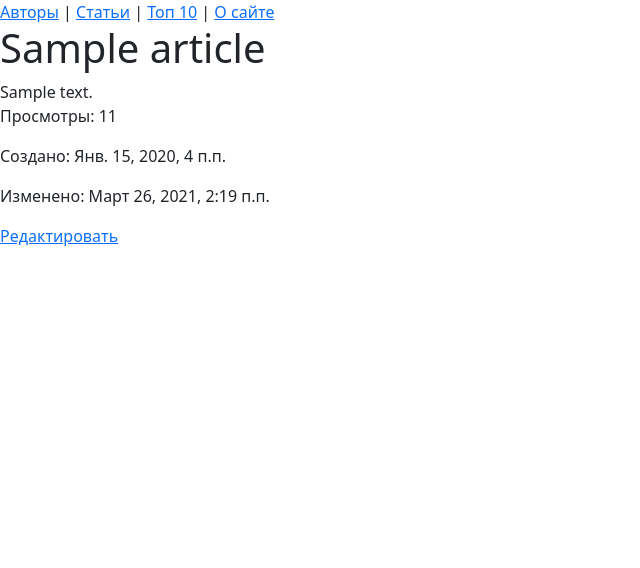
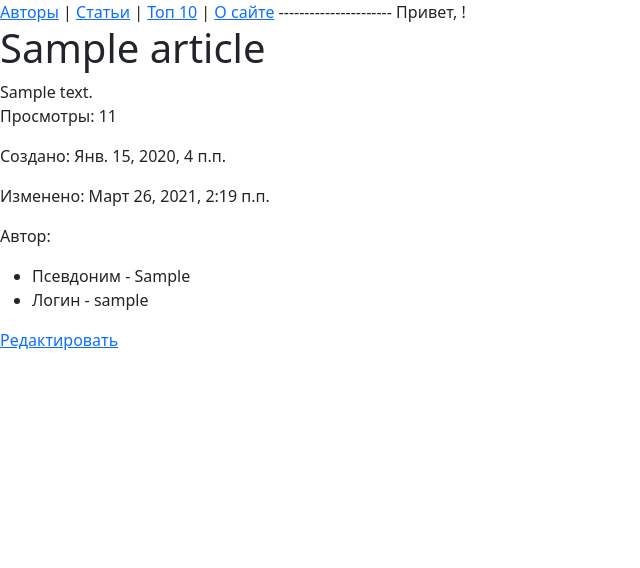
Before and after one commit to Amankaium/habr, a Django app: page /article/1/ in a window 1280 px wide. Shown: the top 568 px of the page, without its empty margins (0-640 px from the left). Run offline with Django 3.2, Linux system fonts and the light colour scheme; tables that the repository leaves empty hold one stand-in row (values such as "Sample post"); some libraries are stand-ins or nearby versions.

Commit message:
modified article addition

```diff
--- a/core/templates/article.html
+++ b/core/templates/article.html
@@ -6,6 +6,14 @@
     <p>Просмотры: {{ article.views }}</p>
     <p>Создано: {{ article.created_at }}</p>
     <p>Изменено: {{ article.updated_at }}</p>
+    <p>
+        Автор:
+        <ul>
+            <li>Псевдоним - {{ article.author.nik }}</li>
+            <li>Логин - {{ article.author.user.username }}</li>
+        </ul>
+
+    </p>
     <a href="{% url 'article-edit' article.id %}">Редактировать</a>
 
 {% endblock %}
--- a/core/templates/base.html
+++ b/core/templates/base.html
@@ -20,6 +20,8 @@
     <a href="{% url 'articles' %}">Статьи</a> |
     <a href="#">Топ 10</a> |
     <a href="{% url 'about' %}">О сайте</a>
+    ----------------------
+    <span>Привет, {{ request.user.username }}!</span>
 
     {% block content %}
     {% endblock %}
--- a/core/views.py
+++ b/core/views.py
@@ -57,5 +57,13 @@ def add_article(request):
         new_article = Article()
         new_article.title = title
         new_article.text = text
+        user = request.user
+
+        if not Author.objects.filter(user=user).exists():
+            author = Author(user=user, nik=user.username)
+            author.save()
+
+        author = user.author
+        new_article.author = author
         new_article.save()
         return redirect(article_page, new_article.pk)
```
